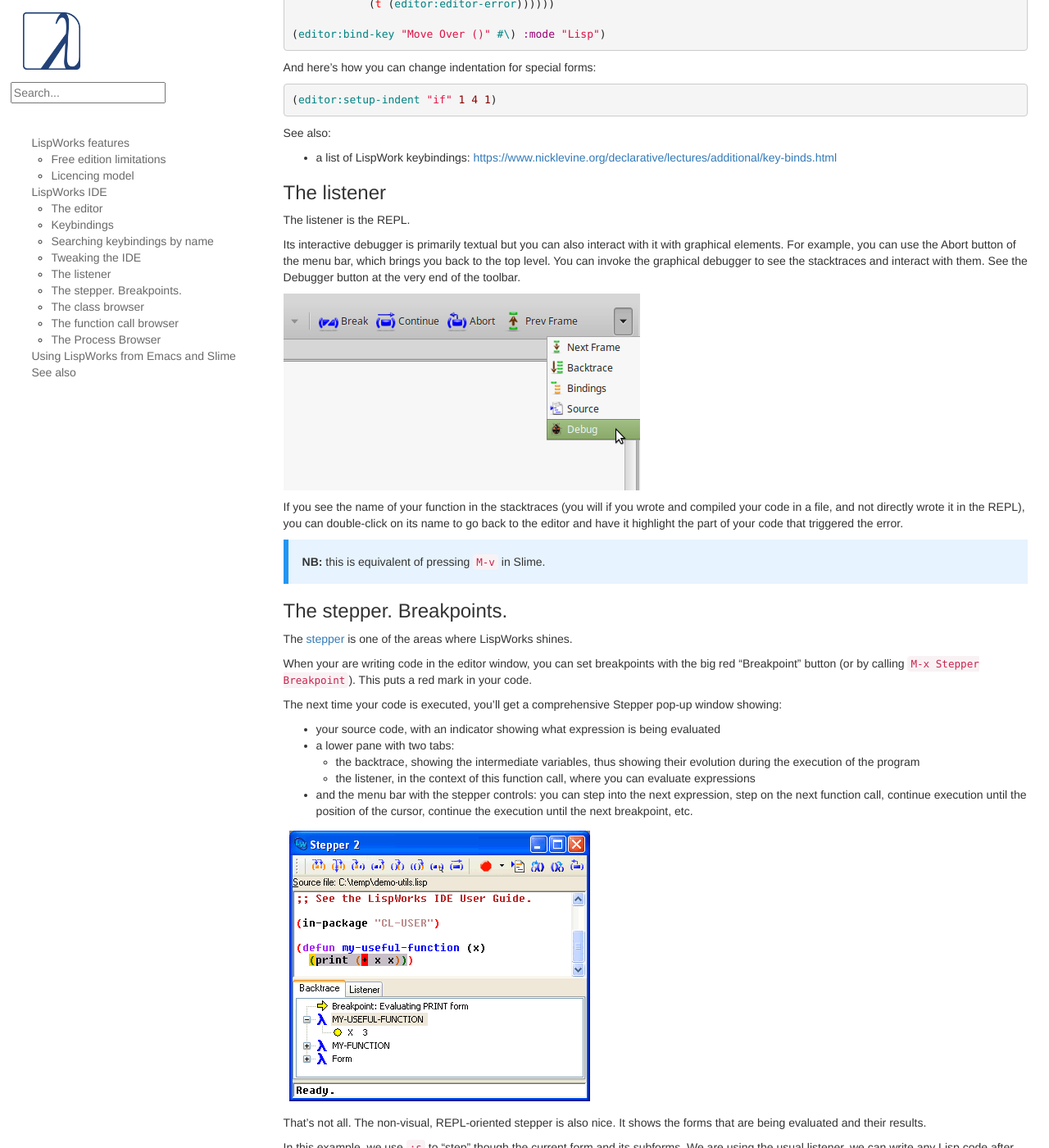
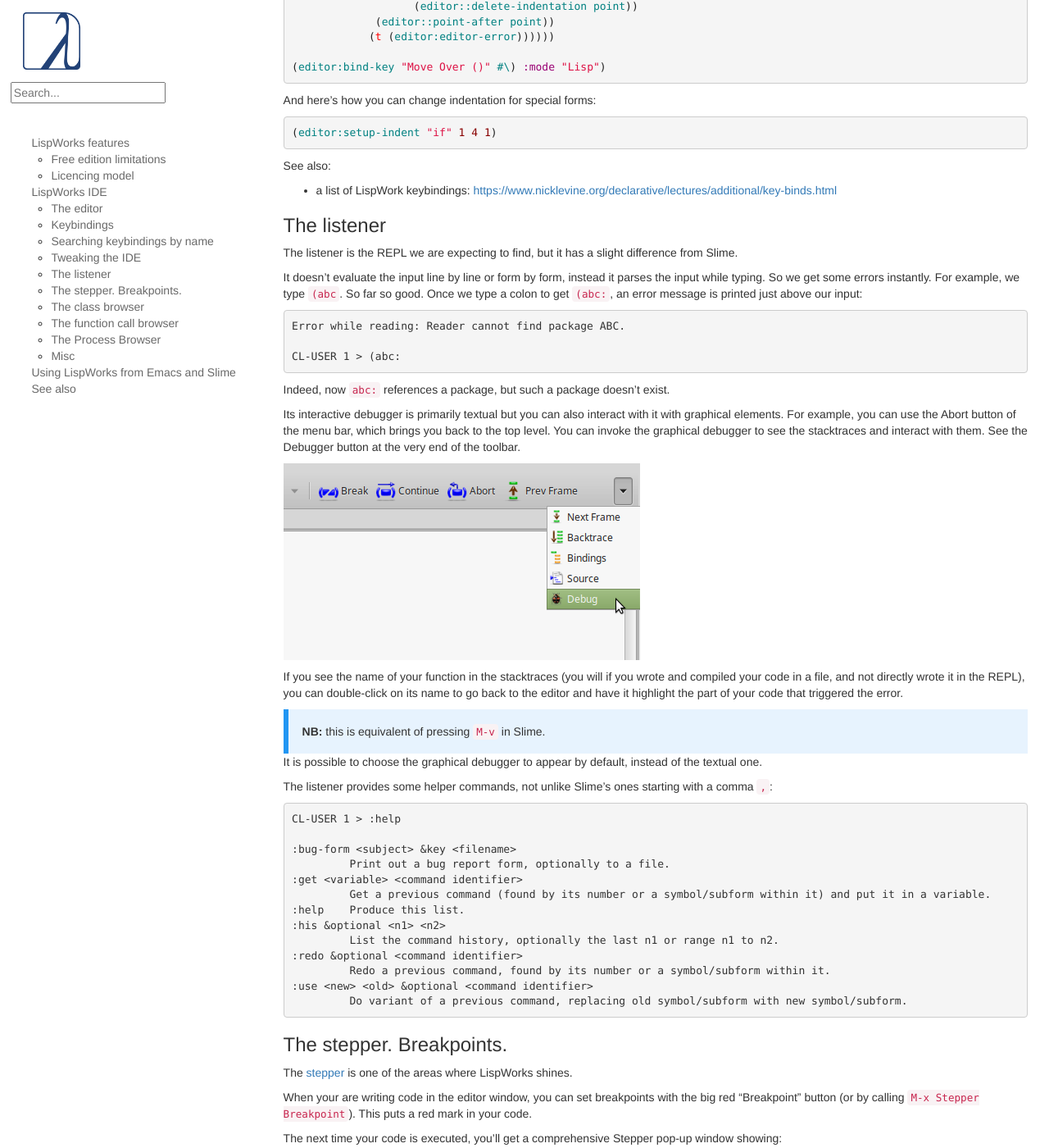
Before and after one commit to LispCookbook/cl-cookbook, a Jekyll site: the page built from lispworks.md, in a window 1280 px wide and 1400 px high, scrolled down 4149 px. Shown: the whole window at 82% size. Built offline with Jekyll 4.4.1, drawn with Linux system fonts in a browser that asks for light colours; some of the changed text lies outside the part shown.

Commit message:
lispworks++ from feedback: listener, :help, Misc…
https://www.reddit.com/r/lisp/comments/njxiju/discovering_the_lispworks_ide_feedback_welcome/?

````diff
--- a/lispworks.md
+++ b/lispworks.md
@@ -102,7 +102,7 @@
 
 ## LispWorks IDE
 
-The LispWorks IDE is self-contained, but it is also possible to use LispWorks-the-implementation from Emacs and Slime (see below).
+The LispWorks IDE is self-contained, but it is also possible to use LispWorks-the-implementation from Emacs and Slime (see below). The IDE runs *inside* the Common Lisp image, unlike Emacs which is an external program that communicates with the Lisp image through Swank and Slime. User code runs in the same process.
 
 ### The editor
 
@@ -117,8 +117,9 @@
 - there are no plugins similar to ~~Paredit~~ (there is a brand new (2021) [Paredit for LispWorks](https://github.com/g000001/lw-paredit) or Lispy, nor a Vim layer.
 
 We also had an issue, in that the go-to-source function bound to `M-.`
-did not work out for built-in Lisp symbols. This is probably a free
-edition limitation too.
+did not work out for built-in Lisp symbols. Apparently, LispWorks
+doesn't provide much source code, and mostly code of the editor. Some
+other commercial Lisps, like Allegro CL, provide more source code
 
 The editor provides an interesting tab: Changed Definitions. It lists the functions and methods that were redefined since, at our choosing: the first edit of the session, the last save, the last compile.
 
@@ -235,7 +236,21 @@
 
 ### The listener
 
-The listener is the REPL.
+The listener is the REPL we are expecting to find, but it has a slight
+difference from Slime.
+
+It doesn't evaluate the input line by line or form by form, instead it
+parses the input while typing. So we get some errors instantly. For
+example, we type `(abc`. So far so good. Once we type a colon to get
+`(abc:`, an error message is printed just above our input:
+
+```
+Error while reading: Reader cannot find package ABC.
+
+CL-USER 1 > (abc:
+```
+
+Indeed, now `abc:` references a package, but such a package doesn't exist.
 
 Its interactive debugger is primarily textual but you can also
 interact with it with graphical elements. For example, you can use the
@@ -257,6 +272,26 @@
 <!-- if inside a <p> then bootstrap adds 10px padding to the bottom -->
 <strong>NB:</strong> this is equivalent of pressing <code>M-v</code> in Slime.
 </div>
+
+It is possible to choose the graphical debugger to appear by default, instead of the textual one.
+
+The listener provides some helper commands, not unlike Slime's ones starting with a comma `,`:
+
+```
+CL-USER 1 > :help
+
+:bug-form <subject> &key <filename>
+         Print out a bug report form, optionally to a file.
+:get <variable> <command identifier>
+         Get a previous command (found by its number or a symbol/subform within it) and put it in a variable.
+:help    Produce this list.
+:his &optional <n1> <n2>
+         List the command history, optionally the last n1 or range n1 to n2.
+:redo &optional <command identifier>
+         Redo a previous command, found by its number or a symbol/subform within it.
+:use <new> <old> &optional <command identifier>
+         Do variant of a previous command, replacing old symbol/subform with new symbol/subform.
+```
 
 
 ### The stepper. Breakpoints.
@@ -428,6 +463,20 @@
 
 * [Chapter 28: the Process Browser](http://www.lispworks.com/documentation/lw71/IDE-U/html/ide-u-178.htm#pgfId-852666)
 
+### Misc
+
+We like the `Search Files` functionality. It is like a recursive
+`grep`, but we get a typical LispWorks graphical window
+that displays the results, allows to double-click on them and that offers
+some more actions.
+
+Last but not least, have a look at the **compilation conditions
+browser**. LispWorks puts all warnings and errors into a special
+browser when we compile a system. From now on we can work on fixing
+them and see them disappear from the browser. That helps keeping track
+of warnings and errors during development.
+
+
 ## Using LispWorks from Emacs and Slime
 
 To do that, start LispWorks normally, start a Swank server and connect to it from Emacs (Swank is the backend part of Slime).
````
